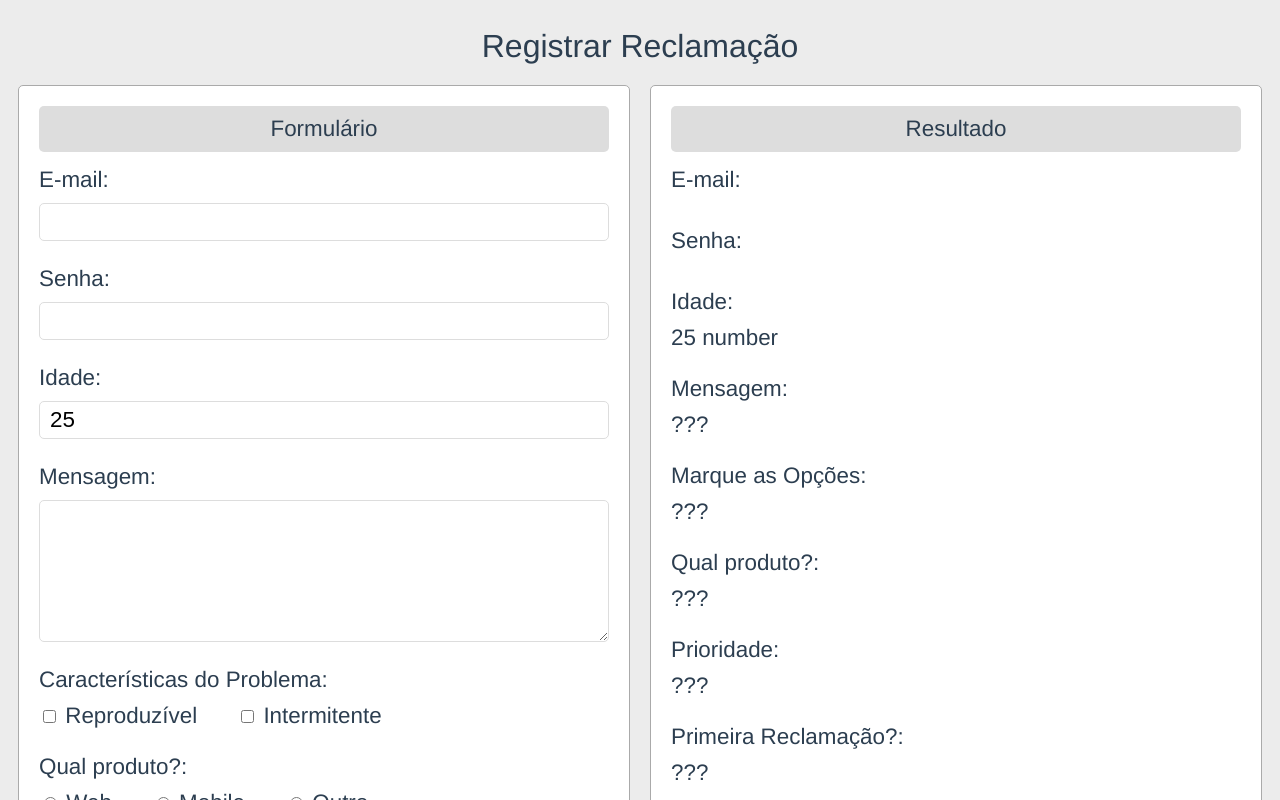
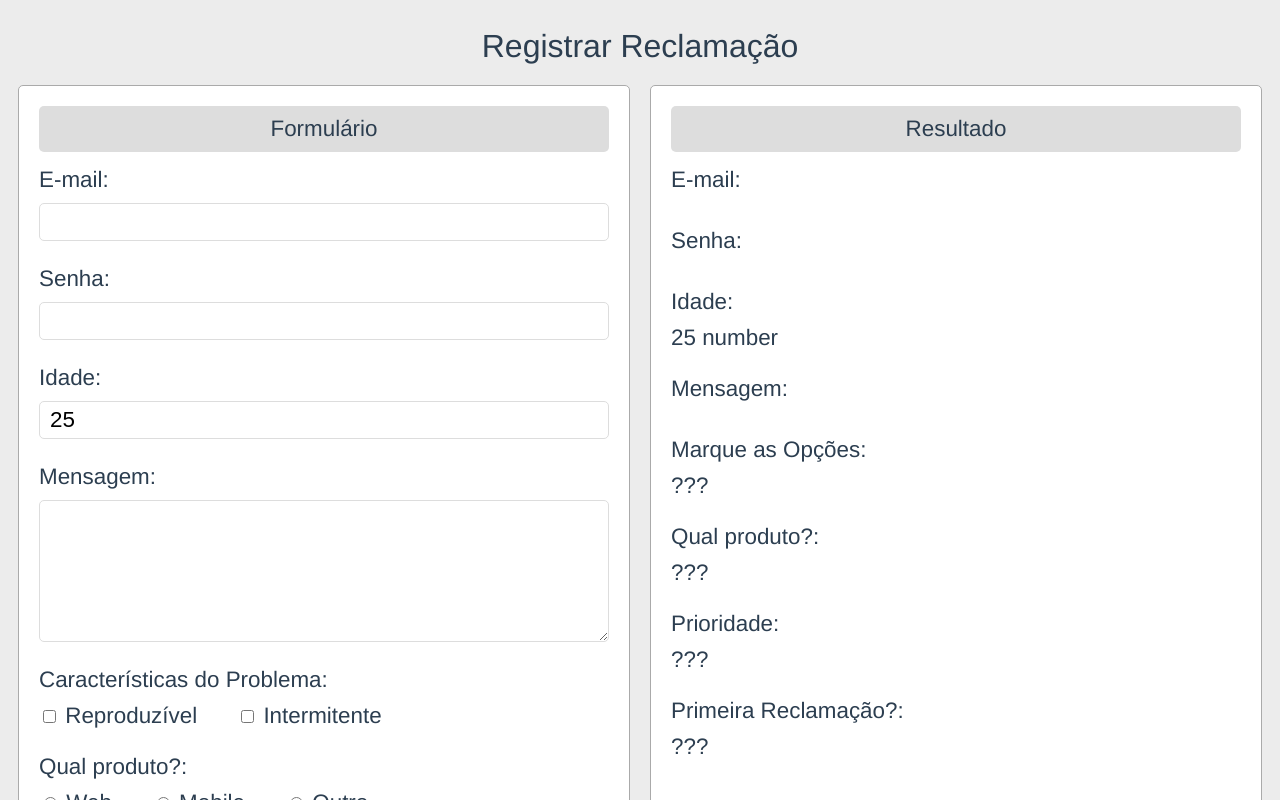
Before and after one commit to laurochicorski/curso-vue, a Vue app in the folder formulario-exercicios/: page / in a window 1280 px wide. Shown: the top 800 px of the page. Built offline with nearby package versions, Linux system fonts and the light colour scheme.

Commit message:
Usando <textarea> e Salvando Quenra de Linhas

```diff
--- a/formulario-exercicios/src/App.vue
+++ b/formulario-exercicios/src/App.vue
@@ -14,7 +14,7 @@
 					<input type="number" v-model.number="usuario.idade">
 				</Rotulo>
 				<Rotulo nome="Mensagem">
-					<textarea name="" cols="30" rows="5"></textarea>
+					<textarea name="" cols="30" rows="5" v-model="usuario.mensagem"></textarea>
 				</Rotulo>
 				<Rotulo nome="Características do Problema">
 					<span class="mr-4"><input type="checkbox" value="reproduzivel"> Reproduzível</span>
@@ -48,7 +48,7 @@
 					<span>{{ usuario.idade }} {{ tipo }}</span>
 				</Rotulo>
 				<Rotulo nome="Mensagem">
-					<span>???</span>
+					<span style="white-space: pre;">{{ usuario.mensagem }}</span>
 				</Rotulo>
 				<Rotulo nome="Marque as Opções">
 					<span>???</span>
@@ -84,7 +84,8 @@ export default {
 			usuario: {
 				email: '',
 				senha: '',
-				idade: 25
+				idade: 25,
+				mensagem: ''
 			}
 		}
 	}
```
